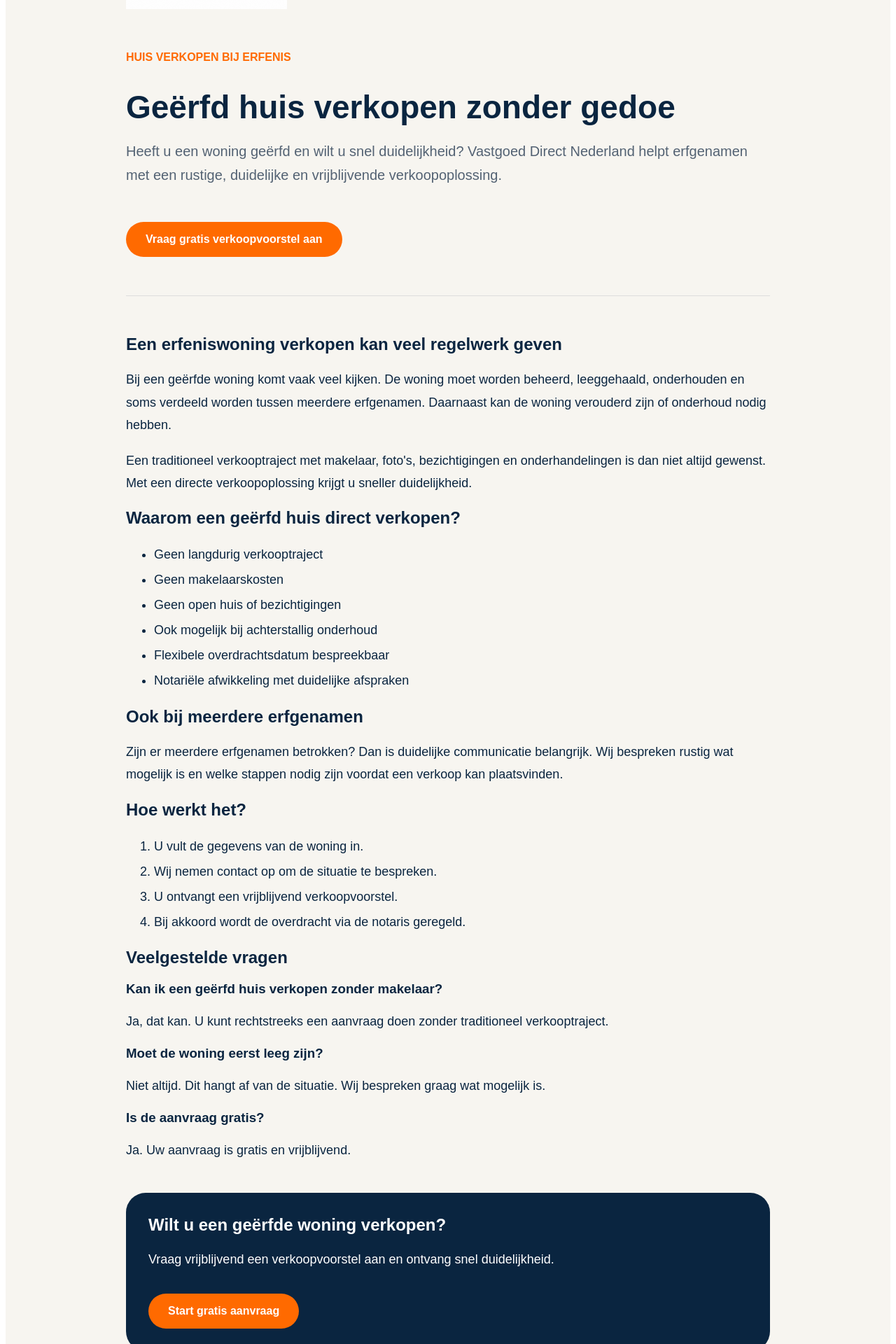
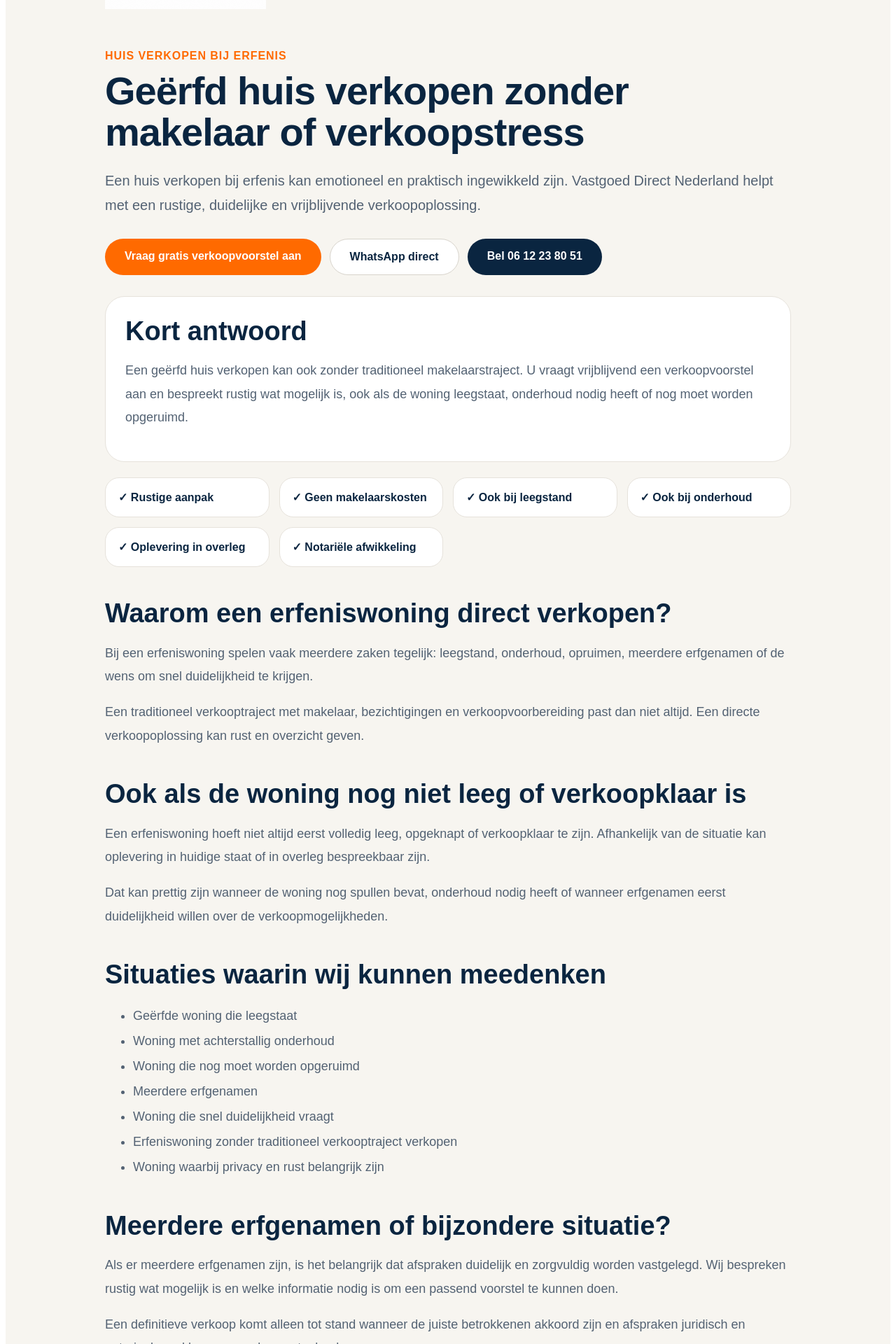
Before and after one commit to vastgoeddirectnl/verkoopjehuisdirect, a Next.js app: page /huis-verkopen-bij-erfenis in a window 1280 px wide. Shown: the part 180-2100 px from the top of the page at 70% size. Built offline with nearby package versions, Linux system fonts and the light colour scheme.

Commit message:
Update page.jsx

```diff
--- a/app/huis-verkopen-bij-erfenis/page.jsx
+++ b/app/huis-verkopen-bij-erfenis/page.jsx
@@ -1,94 +1,136 @@
+import SeoLandingPage from "../components/SeoLandingPage";
+
 export const metadata = {
-  title: "Huis verkopen bij erfenis? Snel duidelijkheid | Vastgoed Direct Nederland",
+  title: "Huis verkopen bij erfenis? Vrijblijvend voorstel",
   description:
-    "Een geërfd huis verkopen? Ontvang vrijblijvend een verkoopvoorstel zonder makelaar, bezichtigingen of verkoopstress.",
+    "Een geërfd huis verkopen zonder makelaar of verkoopstress? Vraag vrijblijvend een helder verkoopvoorstel aan.",
+  alternates: {
+    canonical: "https://www.verkoopjehuisdirect.nl/huis-verkopen-bij-erfenis",
+  },
+  openGraph: {
+    title: "Huis verkopen bij erfenis? Vrijblijvend voorstel",
+    description:
+      "Vraag vrijblijvend een verkoopvoorstel aan voor een erfeniswoning. Ook bij leegstand, onderhoud of meerdere erfgenamen.",
+    url: "https://www.verkoopjehuisdirect.nl/huis-verkopen-bij-erfenis",
+    siteName: "Vastgoed Direct Nederland",
+    locale: "nl_NL",
+    type: "website",
+  },
+};
+
+const page = {
+  slug: "/huis-verkopen-bij-erfenis",
+  breadcrumb: "Huis verkopen bij erfenis",
+  eyebrow: "Huis verkopen bij erfenis",
+  h1: "Geërfd huis verkopen zonder makelaar of verkoopstress",
+  lead:
+    "Een huis verkopen bij erfenis kan emotioneel en praktisch ingewikkeld zijn. Vastgoed Direct Nederland helpt met een rustige, duidelijke en vrijblijvende verkoopoplossing.",
+  shortAnswer:
+    "Een geërfd huis verkopen kan ook zonder traditioneel makelaarstraject. U vraagt vrijblijvend een verkoopvoorstel aan en bespreekt rustig wat mogelijk is, ook als de woning leegstaat, onderhoud nodig heeft of nog moet worden opgeruimd.",
+  benefits: [
+    "Rustige aanpak",
+    "Geen makelaarskosten",
+    "Ook bij leegstand",
+    "Ook bij onderhoud",
+    "Oplevering in overleg",
+    "Notariële afwikkeling",
+  ],
+  sections: [
+    {
+      title: "Waarom een erfeniswoning direct verkopen?",
+      paragraphs: [
+        "Bij een erfeniswoning spelen vaak meerdere zaken tegelijk: leegstand, onderhoud, opruimen, meerdere erfgenamen of de wens om snel duidelijkheid te krijgen.",
+        "Een traditioneel verkooptraject met makelaar, bezichtigingen en verkoopvoorbereiding past dan niet altijd. Een directe verkoopoplossing kan rust en overzicht geven.",
+      ],
+    },
+    {
+      title: "Ook als de woning nog niet leeg of verkoopklaar is",
+      paragraphs: [
+        "Een erfeniswoning hoeft niet altijd eerst volledig leeg, opgeknapt of verkoopklaar te zijn. Afhankelijk van de situatie kan oplevering in huidige staat of in overleg bespreekbaar zijn.",
+        "Dat kan prettig zijn wanneer de woning nog spullen bevat, onderhoud nodig heeft of wanneer erfgenamen eerst duidelijkheid willen over de verkoopmogelijkheden.",
+      ],
+    },
+    {
+      title: "Situaties waarin wij kunnen meedenken",
+      bullets: [
+        "Geërfde woning die leegstaat",
+        "Woning met achterstallig onderhoud",
+        "Woning die nog moet worden opgeruimd",
+        "Meerdere erfgenamen",
+        "Woning die snel duidelijkheid vraagt",
+        "Erfeniswoning zonder traditioneel verkooptraject verkopen",
+        "Woning waarbij privacy en rust belangrijk zijn",
+      ],
+    },
+    {
+      title: "Meerdere erfgenamen of bijzondere situatie?",
+      paragraphs: [
+        "Als er meerdere erfgenamen zijn, is het belangrijk dat afspraken duidelijk en zorgvuldig worden vastgelegd. Wij bespreken rustig wat mogelijk is en welke informatie nodig is om een passend voorstel te kunnen doen.",
+        "Een definitieve verkoop komt alleen tot stand wanneer de juiste betrokkenen akkoord zijn en afspraken juridisch en notarieel goed kunnen worden vastgelegd.",
+      ],
+    },
+    {
+      title: "Hoe werkt het?",
+      steps: [
+        "U meldt de woning vrijblijvend aan.",
+        "Wij bespreken de situatie, erfgenamen en gewenste snelheid.",
+        "U ontvangt een verkoopvoorstel met duidelijke voorwaarden.",
+        "Bij akkoord wordt de overdracht via de notaris geregeld.",
+      ],
+    },
+    {
+      title: "Kosten, notariskosten en aanbetaling",
+      paragraphs: [
+        "U betaalt geen makelaarskosten voor een aanvraag via Vastgoed Direct Nederland. Bij een passende verkoop nemen wij de standaard notariskosten voor de levering voor onze rekening.",
+        "In sommige situaties is een aanbetaling of voorschot bespreekbaar, mits dit juridisch en notarieel goed kan worden vastgelegd.",
+      ],
+    },
+  ],
+  comparisonRows: [
+    ["Makelaar", "Vaak traditioneel traject", "Niet nodig voor aanvraag"],
+    ["Bezichtigingen", "Vaak meerdere", "Niet standaard nodig"],
+    ["Opruimen / verkoopklaar", "Vaak gewenst", "In overleg bespreekbaar"],
+    ["Snelheid", "Kan weken of maanden duren", "Snelle duidelijkheid mogelijk"],
+    ["Notariële afwikkeling", "Afhankelijk van afspraken", "Bij akkoord via notaris"],
+    ["Privacy", "Openbare verkoop kan nodig zijn", "Rustige, vertrouwelijke behandeling"],
+  ],
+  faqs: [
+    {
+      question: "Kan ik een geërfd huis verkopen zonder makelaar?",
+      answer:
+        "Ja, u kunt rechtstreeks een vrijblijvend verkoopvoorstel aanvragen zonder traditioneel verkooptraject met een makelaar.",
+    },
+    {
+      question: "Wat als er meerdere erfgenamen zijn?",
+      answer:
+        "Dan is het belangrijk dat de afspraken goed worden afgestemd en juridisch/notarieel correct worden vastgelegd. Wij bespreken rustig wat mogelijk is.",
+    },
+    {
+      question: "Moet de woning eerst leeg zijn?",
+      answer:
+        "Niet altijd. Oplevering in huidige staat of in overleg kan bespreekbaar zijn, afhankelijk van de situatie en gemaakte afspraken.",
+    },
+    {
+      question: "Kan een erfeniswoning met achterstallig onderhoud worden aangemeld?",
+      answer:
+        "Ja, ook woningen met achterstallig onderhoud, schade of renovatiebehoefte kunnen worden aangemeld.",
+    },
+    {
+      question: "Kan ik snel duidelijkheid krijgen over een erfeniswoning?",
+      answer:
+        "Wij proberen snel duidelijkheid te geven over de verkoopmogelijkheden. De exacte snelheid hangt af van de woning, documenten, erfgenamen en notariële mogelijkheden.",
+    },
+    {
+      question: "Is de aanvraag vrijblijvend?",
+      answer:
+        "Ja, uw aanvraag is gratis en vrijblijvend. U zit nergens aan vast.",
+    },
+  ],
+  ctaTitle: "Wilt u een geërfd huis verkopen?",
+  ctaText:
+    "Vraag vrijblijvend een verkoopvoorstel aan en bespreek rustig wat mogelijk is voor de woning en de erfgenamen.",
 };
 
 export default function HuisVerkopenBijErfenis() {
-  return (
-    <main style={{ fontFamily: "Arial, sans-serif", background: "#f7f5f0", color: "#0a2540" }}>
-      <section style={{ maxWidth: "920px", margin: "0 auto", padding: "70px 20px" }}>
-        <a href="/">
-          <img src="/logo.png" alt="Vastgoed Direct Nederland" style={{ width: "230px", maxWidth: "100%", marginBottom: "40px" }} />
-        </a>
-
-        <p style={{ color: "#ff6a00", fontWeight: "900", textTransform: "uppercase" }}>
-          Huis verkopen bij erfenis
-        </p>
-
-        <h1 style={{ fontSize: "46px", lineHeight: "1.05", marginBottom: "22px" }}>
-          Geërfd huis verkopen zonder gedoe
-        </h1>
-
-        <p style={{ fontSize: "20px", lineHeight: "1.7", color: "#536273" }}>
-          Heeft u een woning geërfd en wilt u snel duidelijkheid? Vastgoed Direct Nederland helpt erfgenamen met een rustige, duidelijke en vrijblijvende verkoopoplossing.
-        </p>
-
-        <a href="/#aanvraag" style={{ display: "inline-block", marginTop: "30px", background: "#ff6a00", color: "white", padding: "16px 28px", borderRadius: "999px", fontWeight: "900", textDecoration: "none" }}>
-          Vraag gratis verkoopvoorstel aan
-        </a>
-
-        <hr style={{ margin: "55px 0", border: "none", borderTop: "1px solid #ddd" }} />
-
-        <h2>Een erfeniswoning verkopen kan veel regelwerk geven</h2>
-        <p style={{ lineHeight: "1.8", fontSize: "18px" }}>
-          Bij een geërfde woning komt vaak veel kijken. De woning moet worden beheerd, leeggehaald, onderhouden en soms verdeeld worden tussen meerdere erfgenamen. Daarnaast kan de woning verouderd zijn of onderhoud nodig hebben.
-        </p>
-
-        <p style={{ lineHeight: "1.8", fontSize: "18px" }}>
-          Een traditioneel verkooptraject met makelaar, foto&apos;s, bezichtigingen en onderhandelingen is dan niet altijd gewenst. Met een directe verkoopoplossing krijgt u sneller duidelijkheid.
-        </p>
-
-        <h2>Waarom een geërfd huis direct verkopen?</h2>
-        <ul style={{ lineHeight: "2", fontSize: "18px" }}>
-          <li>Geen langdurig verkooptraject</li>
-          <li>Geen makelaarskosten</li>
-          <li>Geen open huis of bezichtigingen</li>
-          <li>Ook mogelijk bij achterstallig onderhoud</li>
-          <li>Flexibele overdrachtsdatum bespreekbaar</li>
-          <li>Notariële afwikkeling met duidelijke afspraken</li>
-        </ul>
-
-        <h2>Ook bij meerdere erfgenamen</h2>
-        <p style={{ lineHeight: "1.8", fontSize: "18px" }}>
-          Zijn er meerdere erfgenamen betrokken? Dan is duidelijke communicatie belangrijk. Wij bespreken rustig wat mogelijk is en welke stappen nodig zijn voordat een verkoop kan plaatsvinden.
-        </p>
-
-        <h2>Hoe werkt het?</h2>
-        <ol style={{ lineHeight: "2", fontSize: "18px" }}>
-          <li>U vult de gegevens van de woning in.</li>
-          <li>Wij nemen contact op om de situatie te bespreken.</li>
-          <li>U ontvangt een vrijblijvend verkoopvoorstel.</li>
-          <li>Bij akkoord wordt de overdracht via de notaris geregeld.</li>
-        </ol>
-
-        <h2>Veelgestelde vragen</h2>
-
-        <h3>Kan ik een geërfd huis verkopen zonder makelaar?</h3>
-        <p style={{ lineHeight: "1.8", fontSize: "18px" }}>
-          Ja, dat kan. U kunt rechtstreeks een aanvraag doen zonder traditioneel verkooptraject.
-        </p>
-
-        <h3>Moet de woning eerst leeg zijn?</h3>
-        <p style={{ lineHeight: "1.8", fontSize: "18px" }}>
-          Niet altijd. Dit hangt af van de situatie. Wij bespreken graag wat mogelijk is.
-        </p>
-
-        <h3>Is de aanvraag gratis?</h3>
-        <p style={{ lineHeight: "1.8", fontSize: "18px" }}>
-          Ja. Uw aanvraag is gratis en vrijblijvend.
-        </p>
-
-        <div style={{ marginTop: "45px", padding: "32px", background: "#0a2540", color: "white", borderRadius: "28px" }}>
-          <h2 style={{ color: "white", marginTop: 0 }}>Wilt u een geërfde woning verkopen?</h2>
-          <p style={{ fontSize: "18px", lineHeight: "1.7" }}>
-            Vraag vrijblijvend een verkoopvoorstel aan en ontvang snel duidelijkheid.
-          </p>
-          <a href="/#aanvraag" style={{ display: "inline-block", marginTop: "15px", background: "#ff6a00", color: "white", padding: "16px 28px", borderRadius: "999px", fontWeight: "900", textDecoration: "none" }}>
-            Start gratis aanvraag
-          </a>
-        </div>
-      </section>
-    </main>
-  );
+  return <SeoLandingPage page={page} />;
 }
```
